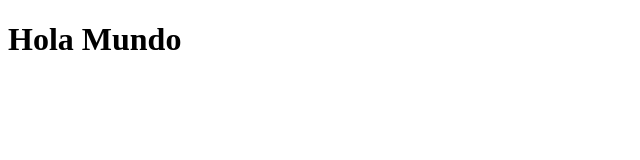
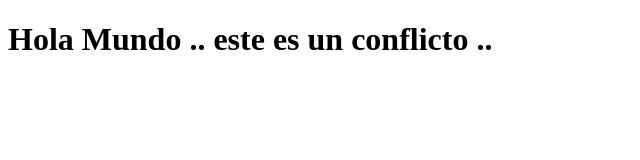
Before and after one commit to 4GeeksAcademy/nvalencia-inicial, a plain HTML site: page index.html in a window 1280 px wide. Shown: the whole page, without its empty margins (0-640 px from the left). Drawn offline with Linux system fonts and the light colour scheme.

Commit message:
Conflicto 2

```diff
--- a/index.html
+++ b/index.html
@@ -6,6 +6,6 @@
     <title>Document</title>
 </head>
 <body>
-    <h1>Hola Mundo</h1>
+    <h1>Hola Mundo .. este es un conflicto .. </h1>
 </body>
 </html>
```
